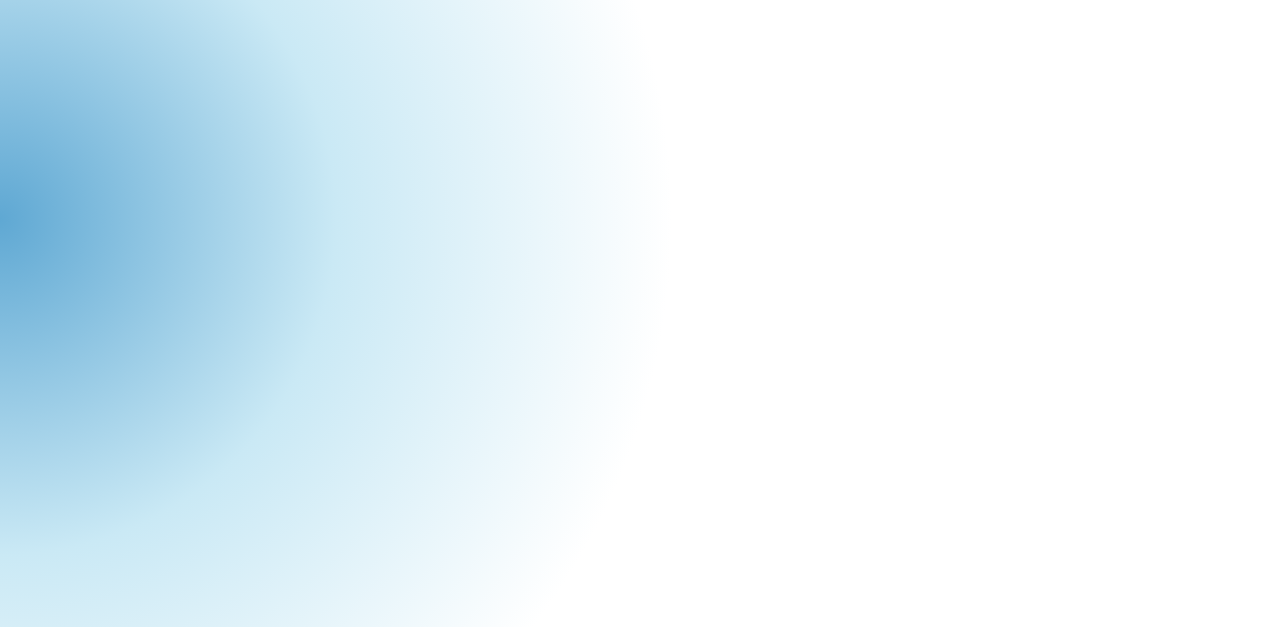
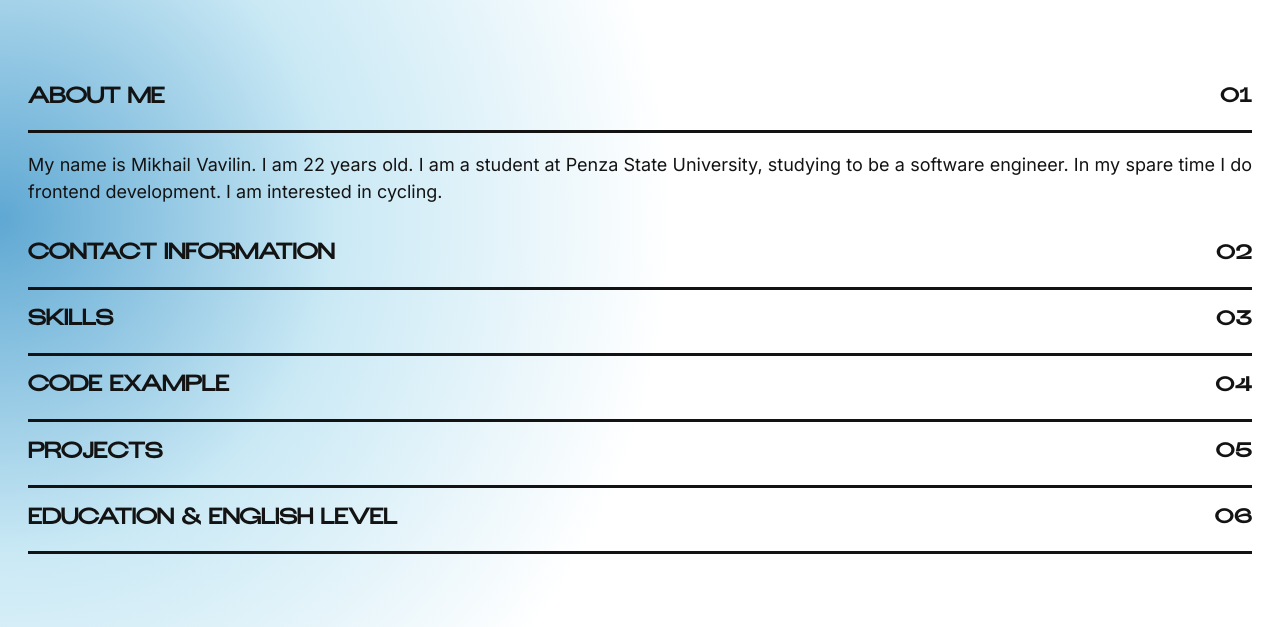
Before and after one commit to mvavilin/rsschool-cv, a plain HTML site: page index.html in a window 1280 px wide. Shown: the part 189-816 px from the top of the page. Drawn offline with Linux system fonts and the light colour scheme.

Commit message:
feat: add a structure and a summary section

```diff
--- a/index.html
+++ b/index.html
@@ -25,7 +25,53 @@
         </header>
     </div>
     <div class="container">
-        <main class="main"></main>
+        <main class="main">
+
+            <section id="summary" class="summary">
+                <div class="section-title">
+                    <h2 class="subtitle">About Me</h2>
+                    <div class="number">01</div>
+                </div>
+                <p class="text">My name is Mikhail Vavilin. I am 22 years old. I am a student at Penza State
+                    University, studying to
+                    be a software engineer. In my spare time I do frontend development. I am interested in cycling.</p>
+            </section>
+
+            <section id="contacts" class="contacts">
+                <div class="section-title">
+                    <h2 class="subtitle">Contact Information</h2>
+                    <div class="number">02</div>
+                </div>
+            </section>
+
+            <section id="skills" class="skills">
+                <div class="section-title">
+                    <h2 class="subtitle">Skills</h2>
+                    <div class="number">03</div>
+                </div>
+            </section>
+
+            <section id="code" class="code">
+                <div class="section-title">
+                    <h2 class="subtitle">Code Example</h2>
+                    <div class="number">04</div>
+                </div>
+            </section>
+
+            <section id="projects" class="projects">
+                <div class="section-title">
+                    <h2 class="subtitle">Projects</h2>
+                    <div class="number">05</div>
+                </div>
+            </section>
+
+            <section id="education" class="education">
+                <div class="section-title">
+                    <h2 class="subtitle">Education & English Level</h2>
+                    <div class="number">06</div>
+                </div>
+            </section>
+        </main>
     </div>
     <div class="container">
         <footer class="footer"></footer>
--- a/style.css
+++ b/style.css
@@ -8,6 +8,10 @@
   src: url('fonts/KonstantGrotesk.otf') format('opentype');
   font-weight: normal;
   font-style: normal;
+}
+
+:root {
+  --dark-color: #131313;
 }
 
 html {
@@ -22,11 +26,13 @@ body {
   flex-direction: column;
   justify-content: space-between;
 
-  font-size: 1.6rem;
+  font-size: 1.8rem;
   font-family: "Inter", sans-serif;
+  line-height: 1.5;
   font-optical-sizing: auto;
   font-weight: normal;
   font-style: normal;
+  color: var(--dark-color);
 
   background: radial-gradient(circle at left center, rgba(95, 168, 211, 1) 0%, rgba(202, 233, 245, 1) 25%, rgba(255, 255, 255, 1) 50%);
 }
@@ -39,13 +45,15 @@ body {
 
 .title {
   font-family: 'Konstant Grotesk';
-  font-weight: 500;
+  font-weight: bold;
   font-size: 4rem;
   text-align: center;
 }
 
 .nav-list {
   font-family: 'Konstant Grotesk';
+  font-weight: bold;
+  font-size: 2rem;
 
   display: flex;
   justify-content: space-between;
@@ -58,7 +66,7 @@ body {
 }
 
 .nav-link {
-  color: black;
+  color: var(--dark-color);
   text-decoration: none;
   transition: 0.3s;
 }
@@ -67,3 +75,23 @@ body {
   color: gray;
   text-decoration: underline;
 }
+
+.section-title {
+  display: flex;
+  justify-content: space-between;
+  align-items: center;
+
+  font-family: 'Konstant Grotesk';
+  font-weight: bold;
+  text-transform: uppercase;
+
+  border-bottom: .3rem solid var(--dark-color);
+}
+
+.subtitle {
+  font-size: 2rem;
+}
+
+.text {
+  text-align: justify;
+}
```
